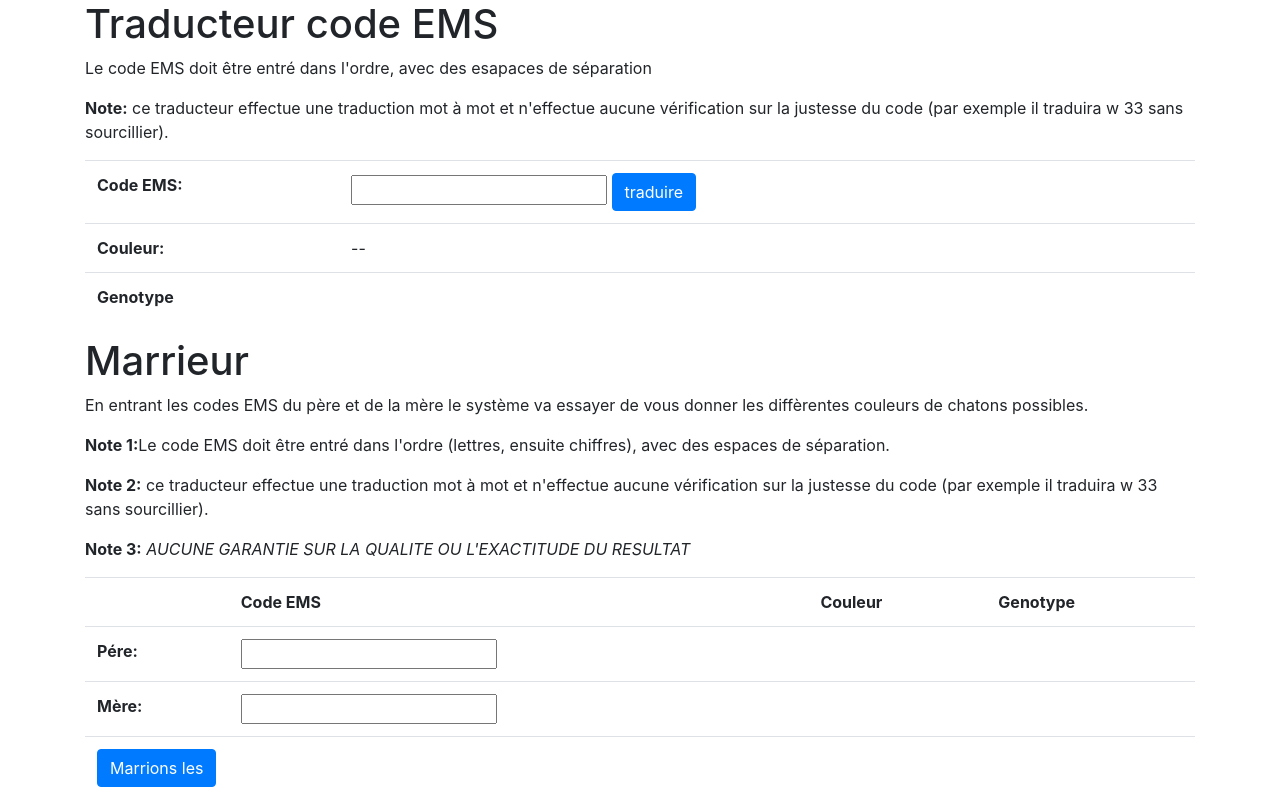
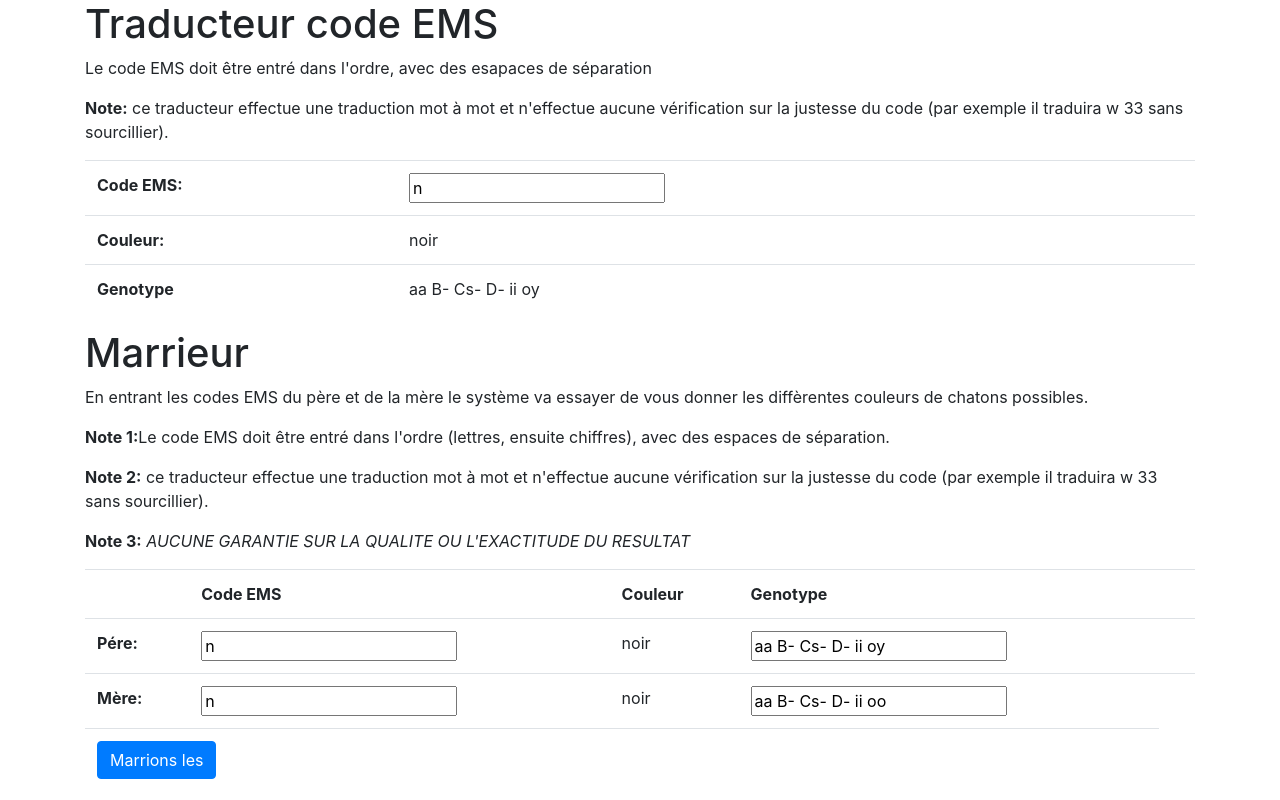
Before and after one commit to mfutech/kitten-colors, a plain HTML site: page index.html in a window 1280 px wide. Shown: the top 800 px of the page. Drawn offline with nearby package versions, Linux system fonts and the light colour scheme.

Commit message:
do breeding based on color objects genotype parser raise error when not parsing ems or genotype correctly  updated interface to allow for genotype modification

```diff
--- a/ems_breeding.js
+++ b/ems_breeding.js
@@ -304,6 +304,11 @@ function ems_breeding(father_ems, mother_ems) {
     let father_genotype = ems_genotype_obj(father_ems, 'male');
     let mother_genotype = ems_genotype_obj(mother_ems, 'female');
 
+    return ems_breeding_genotype(father_genotype, mother_genotype);
+};
+
+function ems_breeding_genotype(father_genotype, mother_genotype) {
+
     let props = [
         'basic_color',
         'diluted_color',
--- a/ems_genotype.js
+++ b/ems_genotype.js
@@ -118,6 +118,7 @@ function ems_genotype_obj(ems_code, sex) {
 };
 
 function ems_genotype(ems_code, sex = 'male') {
+    if (ems_code == "") return "";
     let genotype = ems_genotype_obj(ems_code, sex);
 
     let props = [
@@ -134,6 +135,50 @@ function ems_genotype(ems_code, sex = 'male') {
     }).sort((a, b) => a.localeCompare(b, undefined, {sensitivity: 'base'})).join(" ");
 };
 
-function translate_genotype_color (genotype){
+function update_error(error, genes_ar, max_length){
+    if (genes_ar.length > max_length) {
+        error.push(genes_ar.slice(2).join(""));
+    }
+    return error;
+};
 
+function parse_genotype(genes_str){
+    let genes = genes_str.split(/\s+/);
+    let color = {
+        basic_color:        ["-", "-"],
+        diluted_color:      ["-", "-"],
+        fullcolor_color:    ["-", "-"],
+        silver_color:       ["-", "-"],
+        modifier_aggouti:   ["-", "-"],
+        modifier_siamese:   ["-", "-"],
+        genes_error:        []
+    };
+    let m;
+
+    genes.forEach(function(gene){
+        if (m = gene.match(/^(a)(a|-)$/i)) { // aggouti
+            color.modifier_aggouti = [m[1], m[2]];
+        }
+        else if (m = gene.match(/^(d)(d|-)$/i)) { //diluted
+            color.diluted_color = [m[1], m[2]];
+        }
+        else if (m = gene.match(/^(o)(o|y)$/i)) { // color & sex
+            color.basic_color = [m[1], m[2]];
+        }
+        else if (m = gene.match(/^(i)(i|-)$/i)){ // silver
+            color.silver_color = [m[1], m[2]];
+        }
+        else if (m = gene.match(/^(cs)(cs|-)$/i)) { // point
+            color.modifier_siamese = [m[1], m[2]];
+        }
+        else if (m = gene.match(/^(b|bl|b\/bl)(b|bl|b\/bl|-)$/i)){ //fullcolor
+            color.fullcolor_color = [m[1], m[2]];
+        }
+        else if (gene == "--") { // discard unknown
+        }
+        else {
+            color.genes_error.push(gene);
+        }
+    });
+    return color;
 }
--- a/ems_translator.js
+++ b/ems_translator.js
@@ -80,7 +80,7 @@ color_names = {
     // first element are letters giving the color name
     color = code_list[0];
     // all other element are number describing patterns
-    pattern_list = code_list.slice(1);
+    pattern_list = code_list.slice(1).filter( e=> e.length>0 );
 
     return {
         "color": color,
@@ -91,21 +91,36 @@ color_names = {
   function ems_translate(ems_code) {
 
     ems = ems_parse(ems_code);
+    let colors_error = [];
 
     // translate letter into colornmaes
     colors = ems.color.split("").map(function (letter) {
-      return color_names[letter];
+      c = color_names[letter];
+      if (! c) {
+        colors_error.push(letter);
+      };
+      return c;
     });
 
     // translate numbers into patterns names
+    let patterns_error = [];
+
     patterns = ems.patterns.map(function (modifier) {
-      return pattern_names[modifier];
+      p = pattern_names[modifier];
+      if (!p){
+        patterns_error.push(modifier);
+      };
+      return p;
     });
 
     // contruct full color name
-    full_color = colors.join(" ") + " " + patterns.join(" ");
-
-    return full_color;
+    return {
+      full_color: colors.join(" ") + " " + patterns.join(" "),
+      patterns: patterns,
+      colors: colors,
+      colors_error: colors_error,
+      patterns_error: patterns_error
+    };
   }
 
   /*
--- a/index.html
+++ b/index.html
@@ -23,19 +23,27 @@
             la justesse du code (par exemple il traduira w 33 sans sourcillier).
         </p>
         <div id="EMSCodeTranslator">
+            <div v-if="colors_error" class="alert alert-warning" role="alert">
+                <strong>Couleur(s) inconnue(s)</strong>: {{color.colors_error.join(", ")}}
+            </div>
+            <div v-if="patterns_error" class="alert alert-warning" role="alert">
+                <strong>Modificateur(s) inconnu(s)</strong>:{{color.patterns_error.join(", ")}}
+            </div>
             <table class="table">
                 <tr>
                     <th>Code EMS:</th>
                     <td><input v-model="ems_code">
-                        <button type="submit" class="btn btn-primary" v-on:click="do_translation">traduire</button></td>
+                        <!--button type="submit" class="btn btn-primary" v-on:click="do_translation">traduire</button-->
+                    </td>
                 </tr>
                 <tr>
                     <th>Couleur:</th>
-                    <td>{{color}}</td>
+                    <td>{{translated_color}}
+                    </td>
                 </tr>
                 <tr>
                     <th>Genotype</th>
-                    <td>{{genotype}}</td>
+                    <td>{{translated_genotype}}</td>
                 </tr>
             </table>
 
@@ -61,24 +69,47 @@
             <em>AUCUNE GARANTIE SUR LA QUALITE OU L'EXACTITUDE DU RESULTAT</em>
         </p>
         <div id="Breeding">
+            <div v-if="father_colors_error || mother_colors_error" class="alert alert-warning" role="alert">
+                <strong>Couleur(s) inconnue(s)</strong>:
+                {{[father_color.colors_error, mother_color.colors_error].flat().join(", ")}}
+            </div>
+            <div v-if="father_patterns_error || mother_colors_error" class="alert alert-warning" role="alert">
+                <strong>Modificateur(s) inconnu(s)</strong>:
+                {{[father_color.patterns_error, mother_color.patterns_error].flat().join(", ")}}
+            </div>
             <table class="table">
                 <tr>
                     <th></th>
                     <th>Code EMS</th>
                     <th>Couleur</th>
                     <th>Genotype</th>
+                    <th></th>
                 </tr>
                 <tr>
                     <th>Pére:</th>
                     <td><input v-model="father_ems"></td>
-                    <td>{{father_color}}</td>
-                    <td>{{father_genotype}}</td>
+                    <td>{{father_translated_color}}</td>
+                    <td><input v-model="father_genotype"></td>
+                    <td>
+                        <div v-if="father_parsed_genotype_error" class="alert alert-warning"
+                            role="alert">
+                            <strong>Erreur</strong>:
+                            {{father_parsed_genotype.genes_error.join(", ")}}
+                        </div>
+                    </td>
                 </tr>
                 <tr>
                     <th>Mère:</th>
                     <td><input v-model="mother_ems"></td>
-                    <td>{{mother_color}}</td>
-                    <td>{{mother_genotype}}</td>
+                    <td>{{mother_translated_color}}</td>
+                    <td><input v-model="mother_genotype"></td>
+                    <td>
+                        <div v-if="mother_parsed_genotype_error" class="alert alert-warning"
+                            role="alert">
+                            <strong>Erreur</strong>:
+                            {{mother_parsed_genotype.genes_error.join(", ")}}
+                        </div>
+                    </td>
                 </tr>
                 <tr>
                     <td colspan="4">
--- a/index.js
+++ b/index.js
@@ -18,9 +18,11 @@
 var app = new Vue({
   el: '#EMSCodeTranslator',
   data: {
-    color: '--',
+    color: {},
+    colors_error: false,
+    patterns_error: false,
     unknown: "",
-    ems_code: '',
+    ems_code: 'n',
     genotype: "",
   },
 
@@ -29,46 +31,87 @@ var app = new Vue({
       this.color = ems_translate(this.ems_code);
       this.genotype = ems_genotype(this.ems_code);
     }
+  },
+  computed: {
+    translated_color: function () {
+      this.color = ems_translate(this.ems_code);
+      this.colors_error = this.color.colors_error.length > 0;
+      this.patterns_error = this.color.patterns_error.length > 0;
+      return this.color.full_color;
+    },
+    translated_genotype: function () {
+      this.genotype = ems_genotype(this.ems_code);
+      return this.genotype;
+    }
   }
 });
 
 var breeding = new Vue({
   el: '#Breeding',
   data: {
-    father_ems: "",
-    father_color: "",
+    father_ems: "n",
+    father_color: {},
     father_genotype: "",
-    mother_ems: "",
-    mother_color: "",
+    mother_ems: "n",
+    mother_color: {},
     mother_genotype: "",
+    father_colors_error: false,
+    father_patterns_error: false,
+    mother_colors_error: false,
+    mother_patterns_error: false,
+    father_parsed_genotype: {},
+    mother_parsed_genotype: {},
+    father_parsed_genotype_error: false,
+    mother_parsed_genotype_error: false,
     kitten_colors: [],
-    currentSort:'color',
-    currentSortDir:'asc'
+    currentSort: 'color',
+    currentSortDir: 'asc'
   },
   methods: {
     do_breeding: function () {
-      this.father_color = ems_translate(this.father_ems);
-      this.father_genotype = ems_genotype(this.father_ems, 'male');
-      this.mother_color = ems_translate(this.mother_ems);
-      this.mother_genotype = ems_genotype(this.mother_ems, 'female');
-      this.kitten_colors = ems_breeding(this.father_ems, this.mother_ems)
+      this.kitten_colors = ems_breeding_genotype(this.father_parsed_genotype, this.mother_parsed_genotype)
     },
-    sort: function(s) {
+    sort: function (s) {
       //if s == current sort, reverse
-      if(s === this.currentSort) {
-        this.currentSortDir = this.currentSortDir==='asc'?'desc':'asc';
+      if (s === this.currentSort) {
+        this.currentSortDir = this.currentSortDir === 'asc' ? 'desc' : 'asc';
       }
       this.currentSort = s;
     }
   },
-  computed:{
-    sortedKitten:function() {
+  computed: {
+    father_translated_color: function () {
+      this.father_color = ems_translate(this.father_ems);
+      this.father_colors_error = this.father_color.colors_error.length > 0;
+      this.father_patterns_error = this.father_color.patterns_error.length > 0;
+      this.father_genotype = ems_genotype(this.father_ems, 'male');
+      return this.father_color.full_color;
+    },
+    mother_translated_color: function () {
+      this.mother_color = ems_translate(this.mother_ems);
+      this.mother_colors_error = this.mother_color.colors_error.length > 0;
+      this.mother_patterns_error = this.mother_color.patterns_error.length > 0;
+      this.mother_genotype = ems_genotype(this.mother_ems, 'female');
+      return this.mother_color.full_color;
+    },
+    father_translated_genotype: function () {
+      this.father_genotype = ems_genotype(this.father_ems, 'male');
+      return this.father_genotype;
+    },
+    mother_translated_genotype: function () {
+      this.mother_genotype = ems_genotype(this.mother_ems);
+      return this.mother_genotype;
+    },
+    father_recomputed_genotype: function () {
+      return parse_genotype(this.father_genotype);
+    },
+    sortedKitten: function () {
       if (this.kitten_colors.colors) { // object is initialized
-        return this.kitten_colors.colors.sort((a,b) => {
+        return this.kitten_colors.colors.sort((a, b) => {
           let modifier = 1;
-          if(this.currentSortDir === 'desc') modifier = -1;
-          if(a[this.currentSort] < b[this.currentSort]) return -1 * modifier;
-          if(a[this.currentSort] > b[this.currentSort]) return 1 * modifier;
+          if (this.currentSortDir === 'desc') modifier = -1;
+          if (a[this.currentSort] < b[this.currentSort]) return -1 * modifier;
+          if (a[this.currentSort] > b[this.currentSort]) return 1 * modifier;
           return 0;
         });
       }
@@ -76,5 +119,16 @@ var breeding = new Vue({
         return [];
       }
     }
+  },
+  watch: {
+    // whenever question changes, this function will run
+    father_genotype: function (new_genotype, old) {
+      this.father_parsed_genotype = parse_genotype(new_genotype);
+      this.father_parsed_genotype_error = (this.father_parsed_genotype.genes_error.length > 0);
+    },
+    mother_genotype: function (new_genotype, old) {
+      this.mother_parsed_genotype = parse_genotype(new_genotype);
+      this.mother_parsed_genotype_error = (this.mother_parsed_genotype.genes_error.length > 0);
+    },
   }
 });
```
